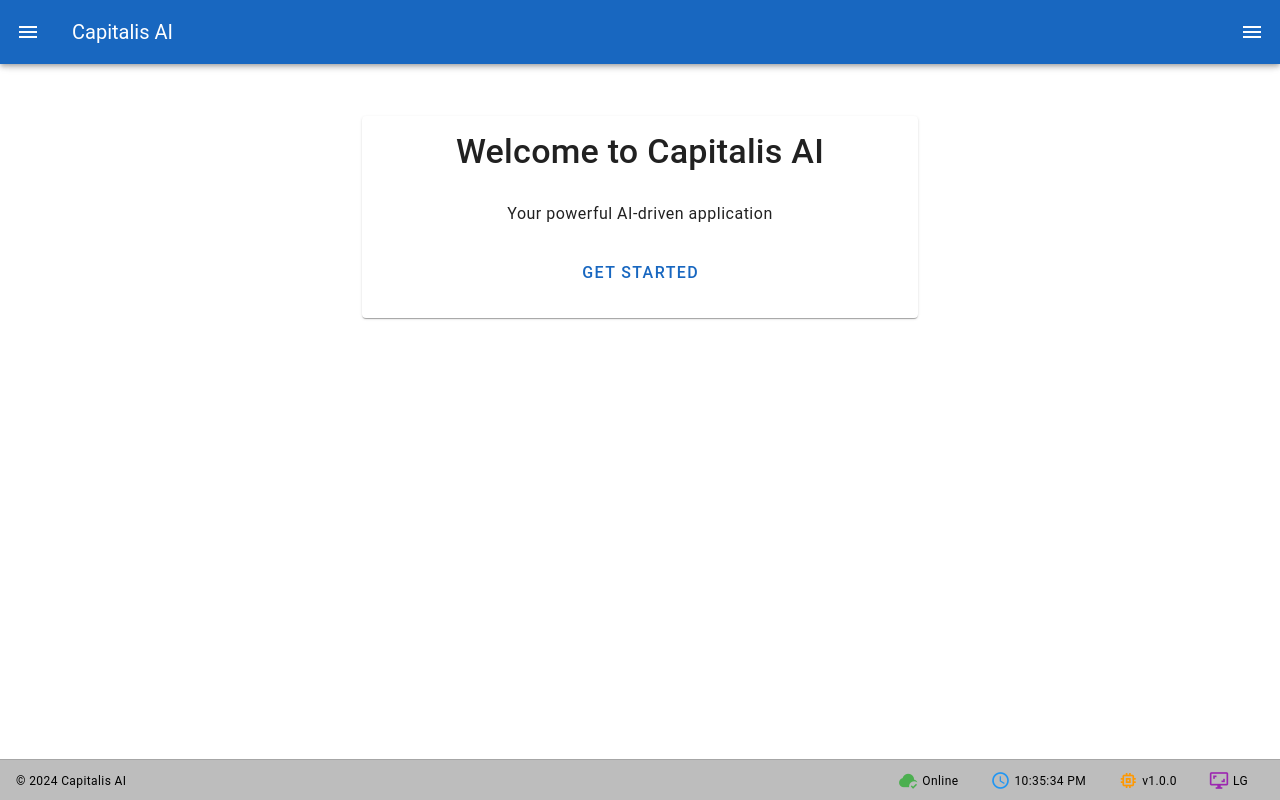
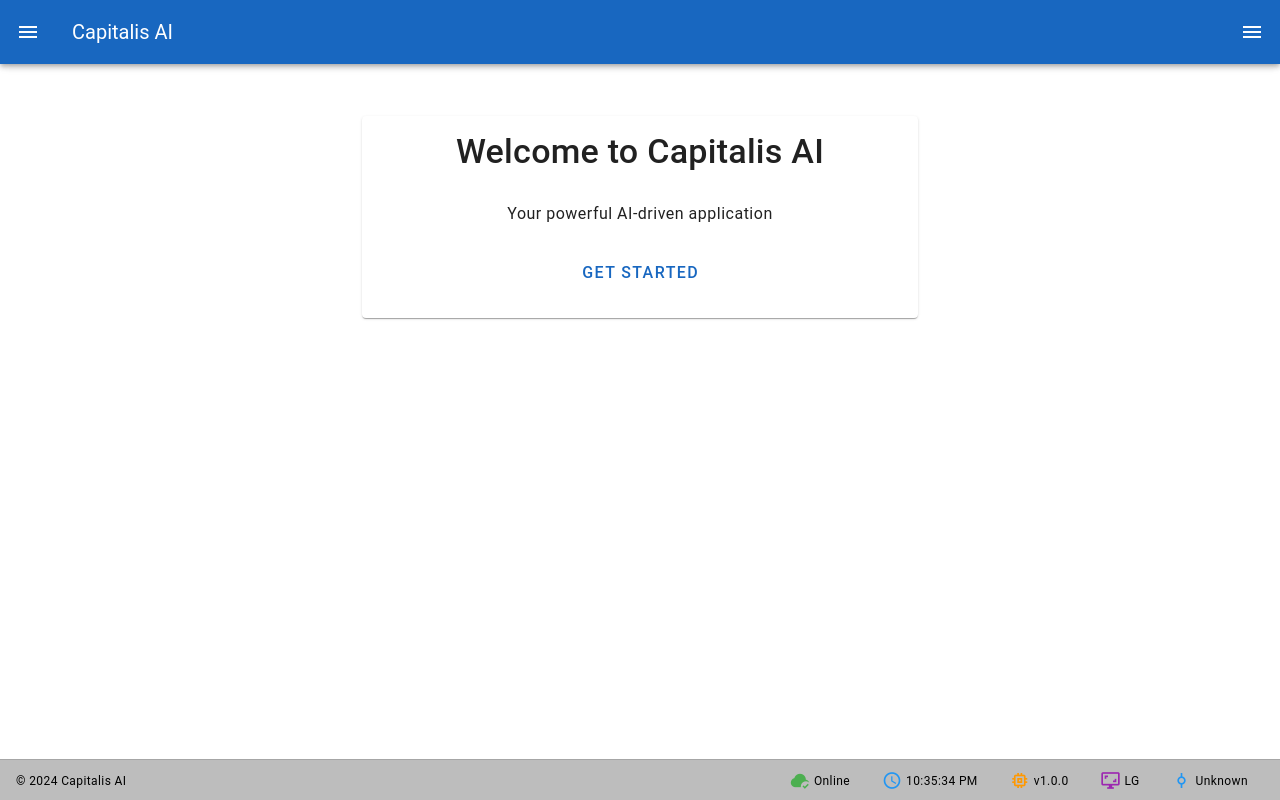
Before and after one commit to nigelrmtaylor/capitalis-ai, a Nuxt app: page / in a window 1280 px wide. Built offline with nearby package versions, Linux system fonts and the light colour scheme.

Commit message:
feat: add commit time to footer
- Add commit time indicator to footer
- Update Dockerfile to inject commit time during build

```diff
--- a/app.vue
+++ b/app.vue
@@ -90,6 +90,11 @@
           <v-icon size="small" color="purple" class="mr-1">mdi-monitor-screenshot</v-icon>
           <span class="text-caption">{{ currentBreakpoint }}</span>
         </v-col>
+
+        <v-col cols="auto" class="px-4">
+          <v-icon size="small" color="blue" class="mr-1">mdi-source-commit</v-icon>
+          <span class="text-caption">{{ commitTime }}</span>
+        </v-col>
       </v-row>
     </v-footer>
   </v-app>
@@ -105,6 +110,7 @@ const leftDrawer: Ref<boolean> = ref(false)
 const rightDrawer: Ref<boolean> = ref(false)
 const currentTime: Ref<string> = ref('')
 const version: string = '1.0.0'
+const commitTime: string = import.meta.env.VITE_COMMIT_TIME || 'Unknown'
 
 const { $online } = useNuxtApp()
 const onlineStatus = computed<boolean>(() => $online?.value ?? true)
```
Also changed, not shown: 1 other file (tests, documents, lock files or other folders).
